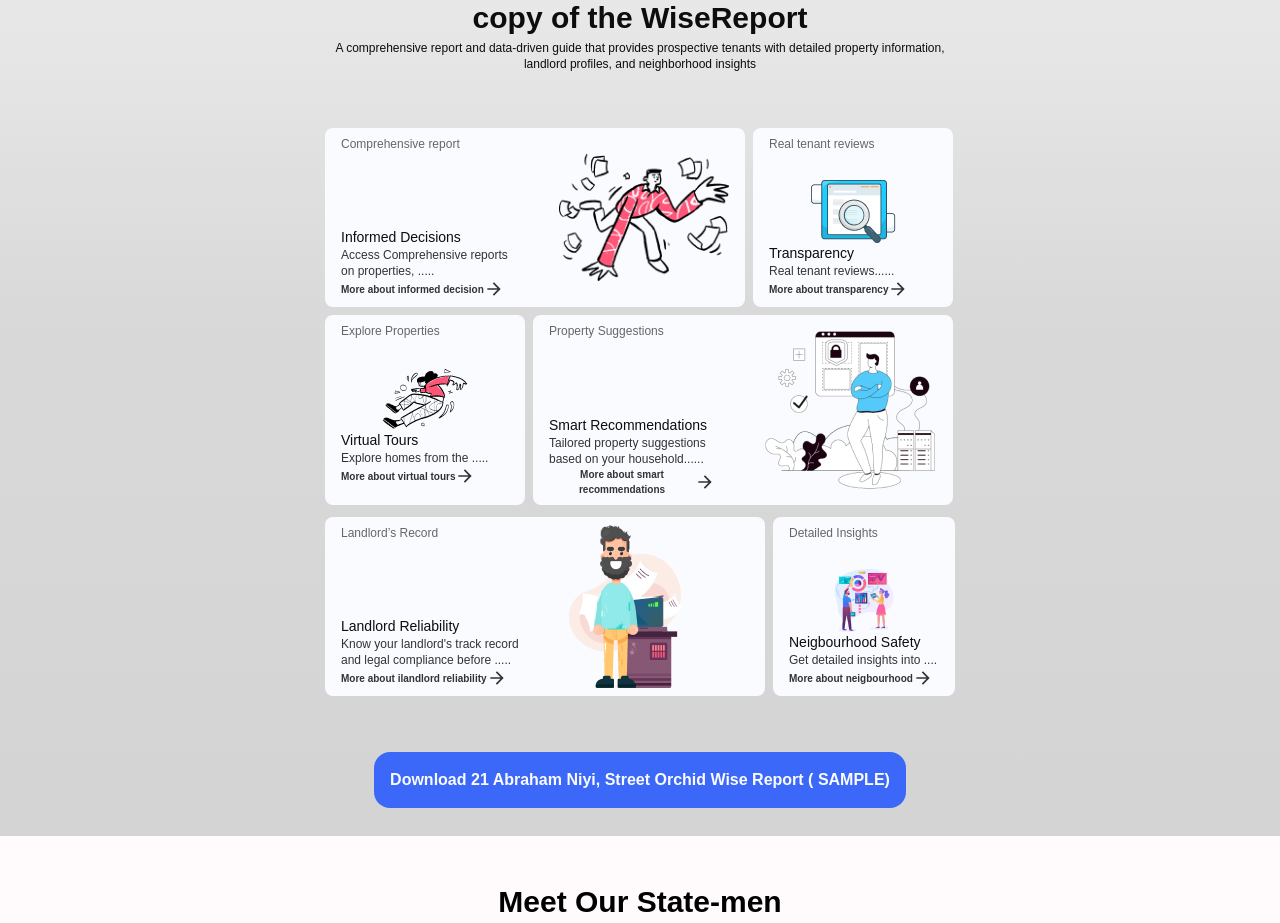
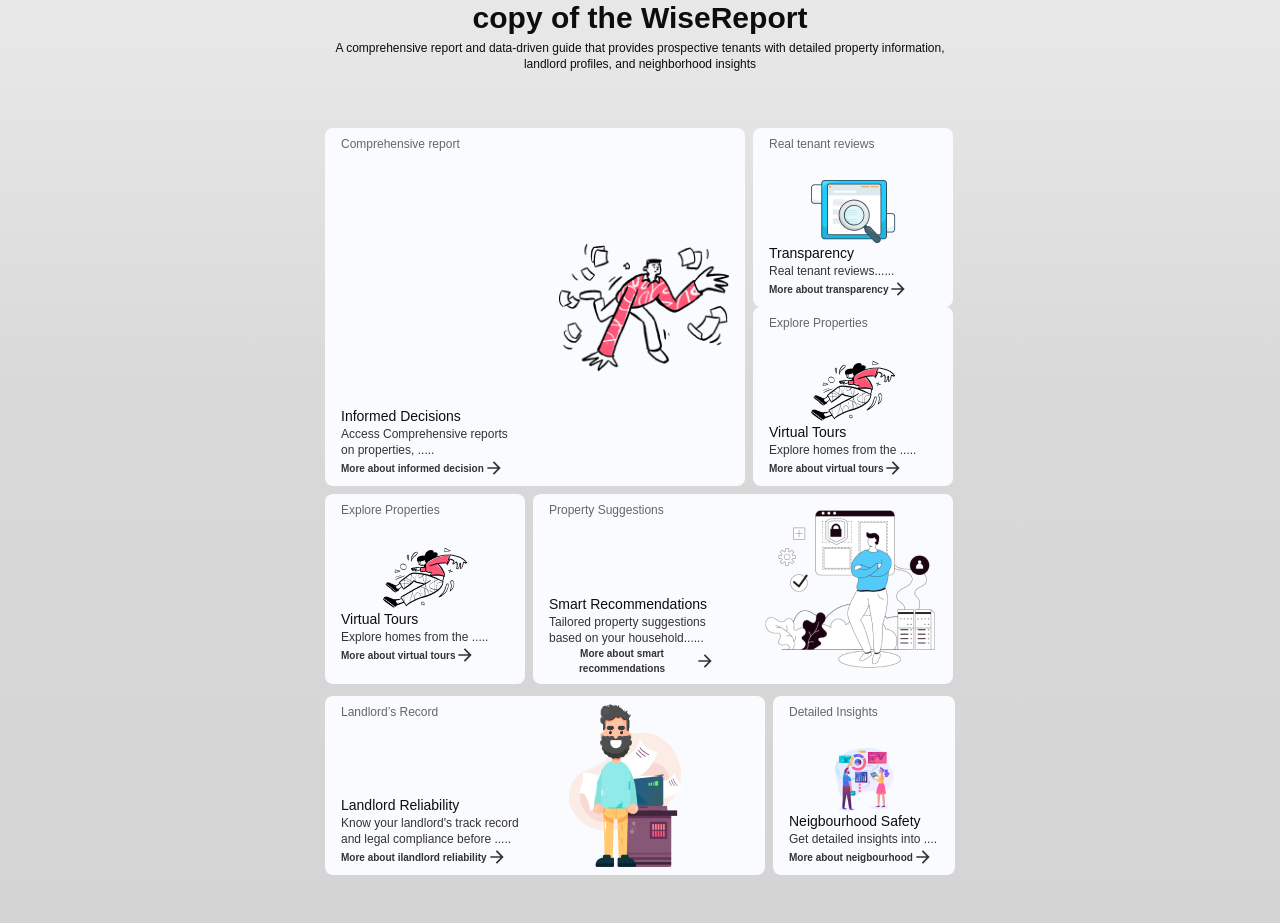
Before and after one commit to Obadea/rentwise, a React (Create React App) app: page / in a window 1280 px wide. Shown: the part 1420-2343 px from the top of the page. Built offline with nearby package versions, Linux system fonts and the light colour scheme; a web font is replaced by a local one.

Commit message:
new change on wise report

```diff
--- a/src/pages/landingpage/components/WiseeReport.jsx
+++ b/src/pages/landingpage/components/WiseeReport.jsx
@@ -48,6 +48,7 @@ function WiseeReport() {
               </div>
             </div>
 
+            <div>
             <div className="rounded-lg bg-textcolor py-2 px-4 flex flex-col gap-7 w-[200px]">
               <h4 className="font-normal text-xs text-customStreetcolor">
                 Real tenant reviews
@@ -68,6 +69,30 @@ function WiseeReport() {
                   <ArrowForwardIcon sx={{ fontSize: 20 }} />
                 </button>
               </div>
+            </div>
+
+            <div className="rounded-lg bg-textcolor py-2 px-4 flex flex-col gap-7 w-[200px]">
+              <h4 className="font-normal text-xs text-customStreetcolor">
+                Explore Properties
+              </h4>
+              <div>
+                <div className="flex justify-center">
+                <img src={mandive} alt=""  />
+                </div>
+
+                <h3 className="font-normal text-sm text-customblack">
+                  Virtual Tours
+                </h3>
+                <h4 className="font-medium text-xs text-customResultqueryGrey">
+                  Explore homes from the .....
+                </h4>
+                <button className="font-bold text-customResultqueryGrey text-[10px] flex items-center hover:text-customSearchblue">
+                  More about virtual tours{" "}
+                  <ArrowForwardIcon sx={{ fontSize: 20 }} />
+                </button>
+              </div>
+            </div>
+
             </div>
 
             <div className="rounded-lg bg-textcolor py-2 px-4 flex flex-col gap-7 w-[200px]">
```
